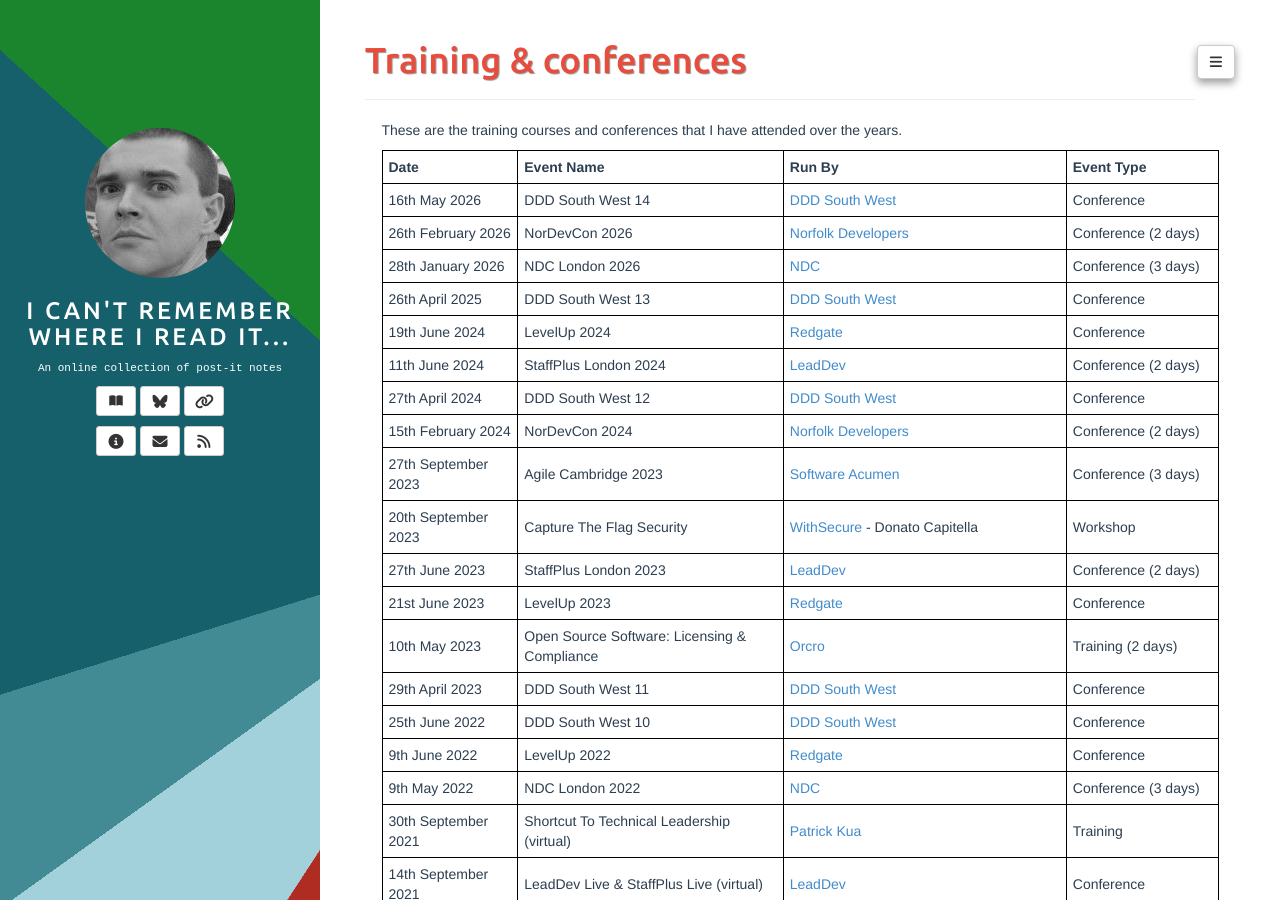
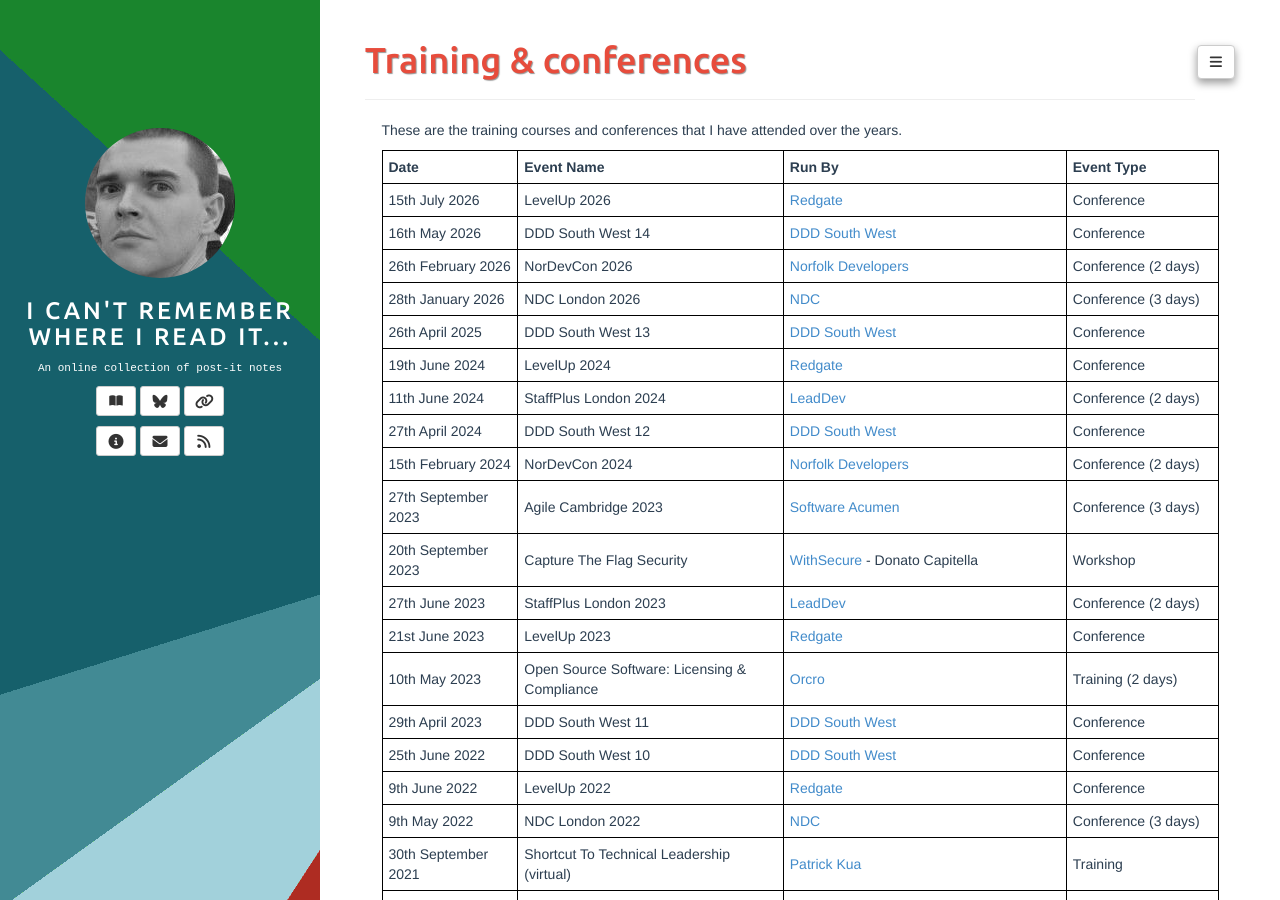
Before and after one commit to adrianbanks/adrianbanks.github.io, a Jekyll site: the page built from training.md, in a window 1280 px wide and 900 px high. Built offline with Jekyll 4.4.1, drawn with Linux system fonts in a browser that asks for light colours; some of the changed text lies outside the part shown.

Commit message:
Add LevelUp 2026

```diff
--- a/training.md
+++ b/training.md
@@ -7,6 +7,7 @@ These are the training courses and conferences that I have attended over the yea
 
 | **Date**            | **Event Name**                                     | **Run By**                                               | **Event Type**           |
 | ------------------- | -------------------------------------------------- | -------------------------------------------------------- | ------------------------ |
+| 15th July 2026      | LevelUp 2026                                       | [Redgate][22]                                            | Conference               |
 | 16th May 2026       | DDD South West 14                                  | [DDD South West][2]                                      | Conference               |
 | 26th February 2026  | NorDevCon 2026                                     | [Norfolk Developers][35]                                 | Conference (2 days)      |
 | 28th January 2026   | NDC London 2026                                    | [NDC][9]                                                 | Conference (3 days)      |
@@ -126,6 +127,7 @@ Of the conferences above, these are the ones that I have been involved in organi
 
 | **Date**            | **Event Name**       |
 | ------------------- | -------------------- |
+| 15th July 2026      | LevelUp 2026         |
 | 19th June 2024      | LevelUp 2024         |
 | 21st June 2023      | LevelUp 2023         |
 | 21st September 2019 | DDD East Anglia 2019 |
```
